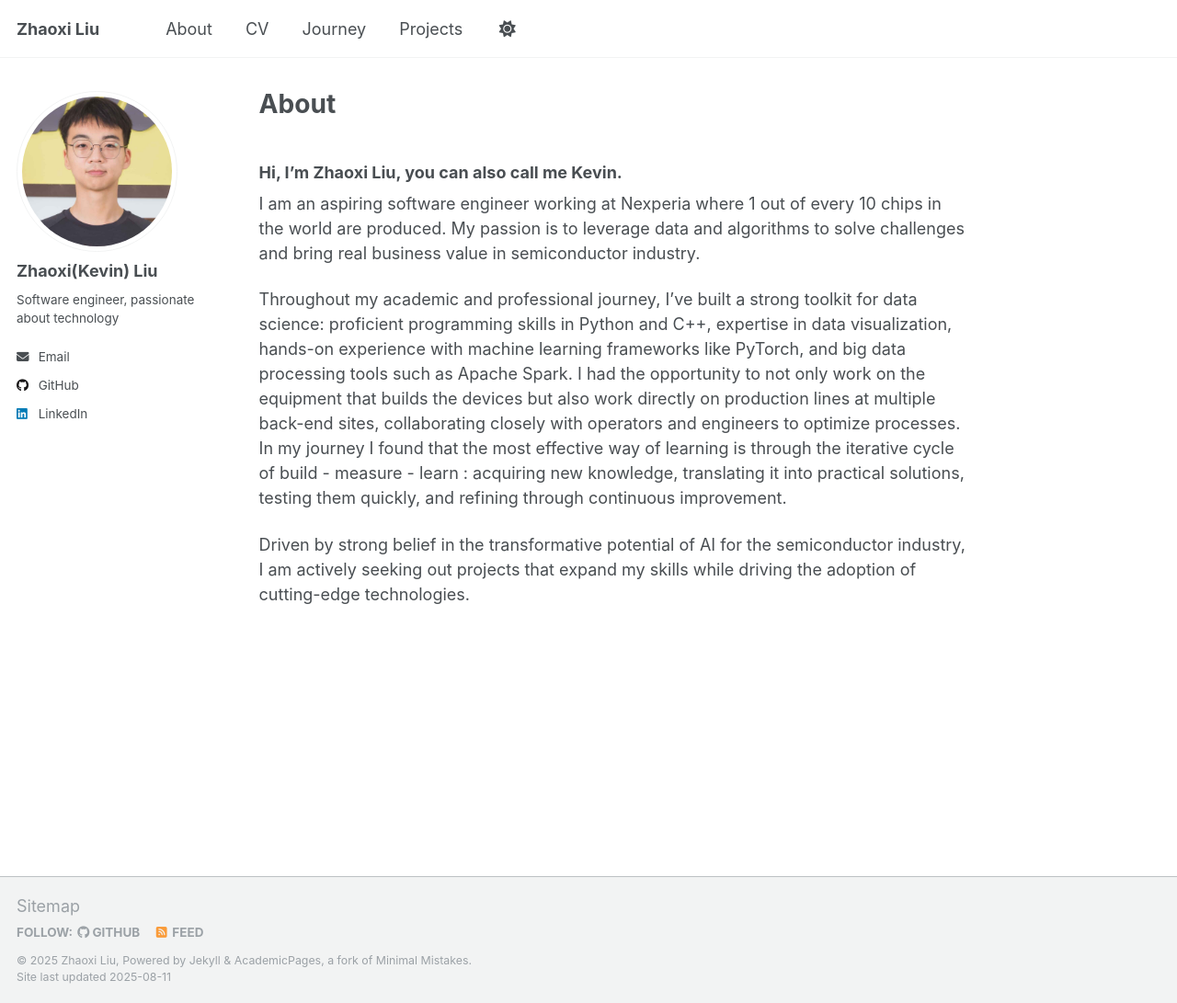
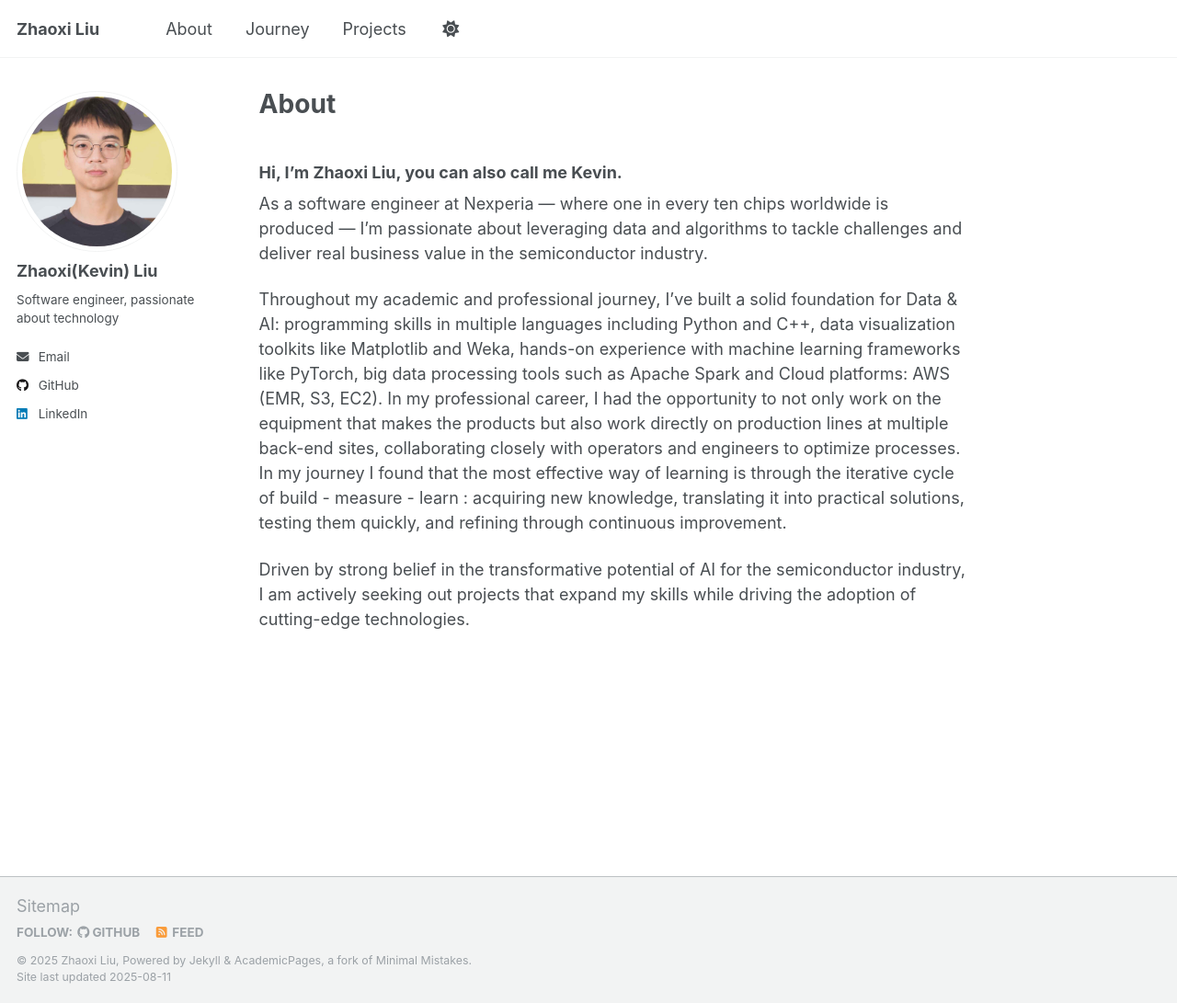
Before and after one commit to Kevin-zx-Liu/Kevin-zx-Liu.github.io, a Jekyll site: the page built from _pages/about.md, in a window 1280 px wide and 1091 px high. Shown: the whole window at 92% size. Built offline with Jekyll 4.4.1, drawn with Linux system fonts in a browser that asks for light colours; a script that is not in the unit is left out.

Commit message:
Updated projects, About

```diff
--- a/_data/navigation.yml
+++ b/_data/navigation.yml
@@ -11,8 +11,8 @@
   - title: "About"
     url: /about/
 
-  - title: "CV"
-    url: /cv/
+  # - title: "CV"
+  #   url: /cv/
 
   - title: "Journey"
     url: /journey/
--- a/_pages/about.md
+++ b/_pages/about.md
@@ -9,8 +9,8 @@
 
 ### Hi, I’m Zhaoxi Liu, you can also call me Kevin.
 
-I am an aspiring software engineer working at Nexperia where 1 out of every 10 chips in the world are produced. My passion is to leverage data and algorithms to solve challenges and bring real business value in semiconductor industry.
+As a software engineer at Nexperia — where one in every ten chips worldwide is produced — I’m passionate about leveraging data and algorithms to tackle challenges and deliver real business value in the semiconductor industry.
 
-Throughout my academic and professional journey, I’ve built a strong toolkit for data science: proficient programming skills in Python and C++, expertise in data visualization, hands-on experience with machine learning frameworks like PyTorch, and big data processing tools such as Apache Spark. I had the opportunity to not only work on the equipment that builds the devices but also work directly on production lines at multiple back-end sites, collaborating closely with operators and engineers to optimize processes. In my journey I found that the most effective way of learning is through the iterative cycle of build - measure - learn : acquiring new knowledge, translating it into practical solutions, testing them quickly, and refining through continuous improvement.
+Throughout my academic and professional journey, I’ve built a solid foundation for Data & AI: programming skills in multiple languages including Python and C++, data visualization toolkits like Matplotlib and Weka, hands-on experience with machine learning frameworks like PyTorch, big data processing tools such as Apache Spark and Cloud platforms: AWS (EMR, S3, EC2). In my professional career, I had the opportunity to not only work on the equipment that makes the products but also work directly on production lines at multiple back-end sites, collaborating closely with operators and engineers to optimize processes. In my journey I found that the most effective way of learning is through the iterative cycle of build - measure - learn : acquiring new knowledge, translating it into practical solutions, testing them quickly, and refining through continuous improvement.
 
 Driven by strong belief in the transformative potential of AI for the semiconductor industry, I am actively seeking out projects that expand my skills while driving the adoption of cutting-edge technologies.
```
Also changed, not shown: _pages/projects.md (+17 -2 lines), images/SBD_spill.png (added), images/SmartPhoneSensing_GUI.jpg (added), images/Thesis_retrieval.png (added), images/Thesis_tsne.png (added).
